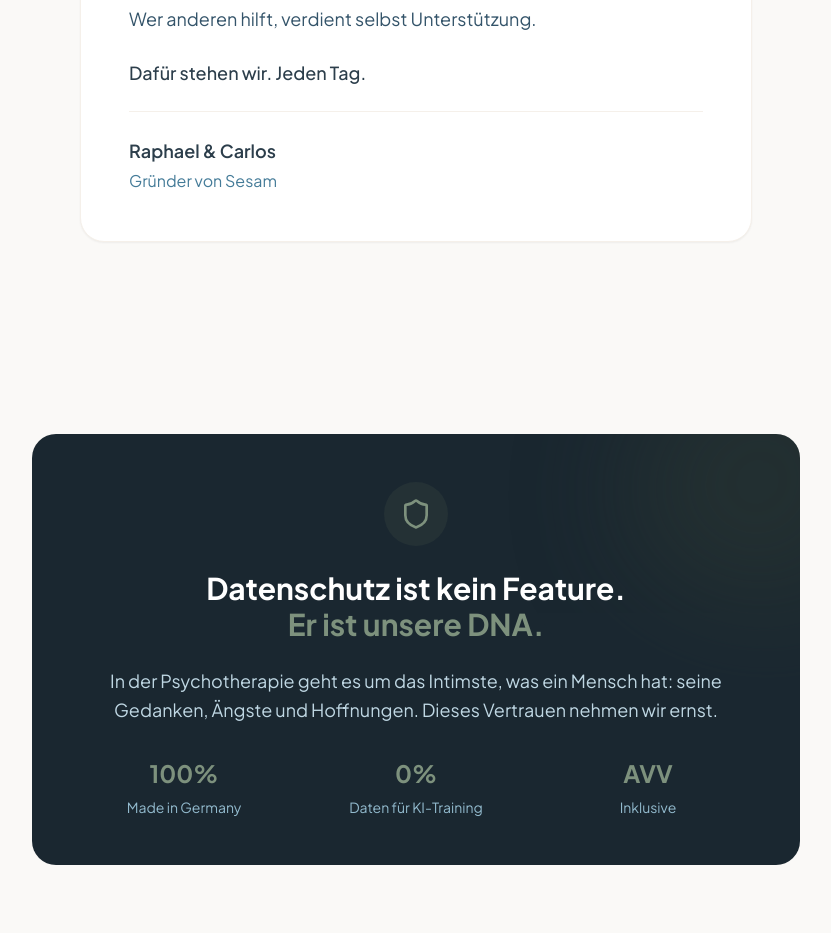
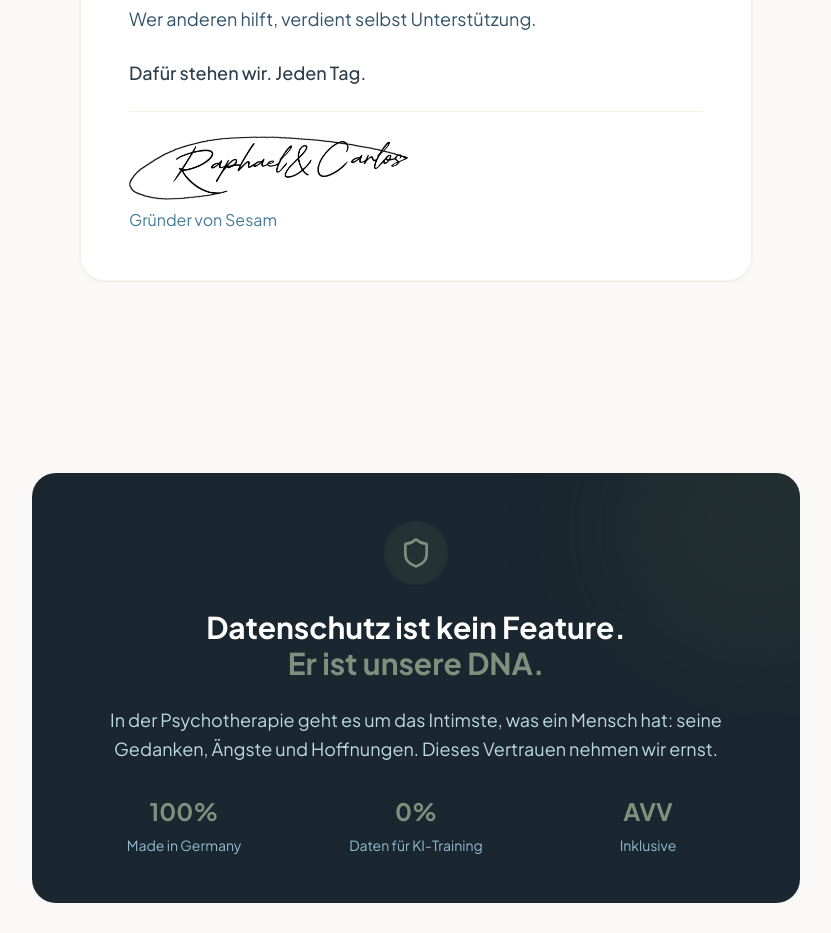
Before and after one commit to raphael-kaiser/sesam-landing, a React (Vite) app: page /ueber-uns in a window 1280 px wide. Shown: the part 1420-2353 px from the top of the page, without its empty margins (224-1055 px from the left). Built offline with nearby package versions, Linux system fonts and the light colour scheme.

Commit message:
Add signature to founder letter

```diff
--- a/src/pages/UeberUns.tsx
+++ b/src/pages/UeberUns.tsx
@@ -91,9 +91,11 @@ export function UeberUns() {
                   </p>
 
                   <div className="pt-6 border-t border-sand-100 mt-8">
-                    <p className="text-ocean-900 font-semibold mb-1">
-                      Raphael & Carlos
-                    </p>
+                    <img
+                      src="/signature.png"
+                      alt="Signatur Raphael & Carlos"
+                      className="h-16 mb-2"
+                    />
                     <p className="text-ocean-500 text-base">
                       Gründer von Sesam
                     </p>
```
Also changed, not shown: public/signature.png (added).
